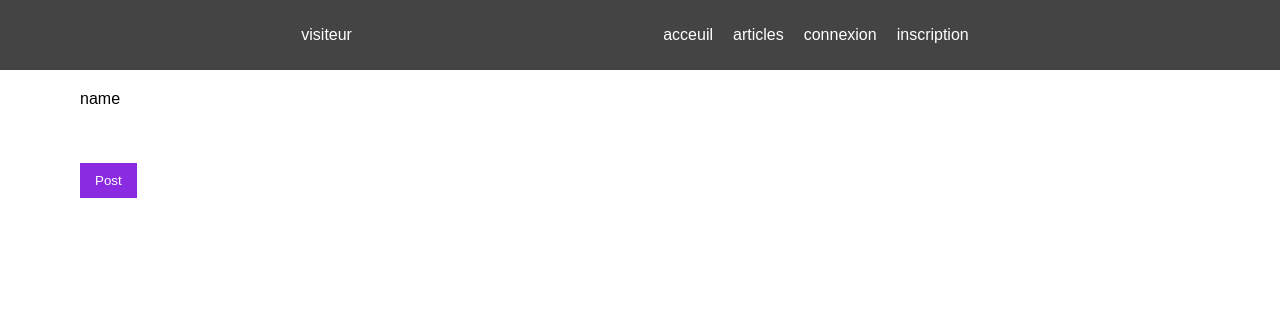
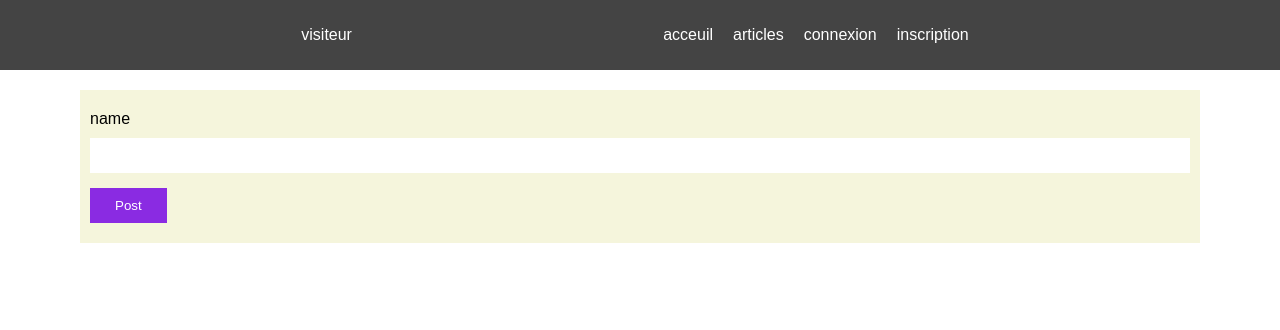
Before and after one commit to Wahil-dev/projet-revisions, a PHP site: page /new_category.php in a window 1280 px wide. Shown: the top 330 px of the page. Run offline with PHP 8.4, Linux system fonts and the light colour scheme; the visitor is signed in with stand-in values (Sample User, id 1); data that the repository does not hold is empty.

Commit message:
new_category page style

```diff
--- a/assets/css/style.css
+++ b/assets/css/style.css
@@ -15,12 +15,13 @@
 }
 
 .btn-custom {
-    padding: 10px 15px;
+    padding: 10px 25px;
     background-color: blueviolet;
     outline: none;
     border: none;
     cursor: pointer;
     color: white;
+    margin-top: 5px;
 }
 .btn-custom:hover {
     background-color: rgb(159, 96, 218);
@@ -169,3 +170,11 @@ header a {
 
 
 /*______________________________________________________*/
+
+/* ------------------- categories-box ------------------ */
+.categories-box {
+    width: 100% !important;
+    min-height: 100px !important;
+}
+
+/*______________________________________________________*/
--- a/inc/b_new_category.php
+++ b/inc/b_new_category.php
@@ -18,18 +18,17 @@
 
         if(!empty($name)) {
             if(Categories::is_exist($name)) {
-                $nameErr = "category exist déja !";
+                $_SESSION["nameErr"] = "category exist déja !";
                 header("location: ../new_category.php");
                 exit();
             }
             $new_category = new Categories($name);
             if($new_category) {
-                header("location: ../articles.php");
+                header("location: ../article.php");
                 exit();
             }
         } else {
             $_SESSION["nameErr"] = $nameErr;
-
             header("location: ../new_category.php");
             exit();
         }
--- a/new_category.php
+++ b/new_category.php
@@ -6,7 +6,7 @@
     $user->redirect_if_not_logged();
     require_once("inc/head.php");
 ?>
-
+    <div class="box-form categories-box">
         <form class="form" action="inc/b_new_category.php" method="post">
             <label for="name">name</label>
             <input type="text" name="name" id="name" class="inp">
@@ -15,8 +15,7 @@
             <input type="submit" value="Post" class="btn-custom">
             <span class="err-msg"><?php echo isset($_SESSION["postErr"]) ? $_SESSION["postErr"] : ""?></span>
         </form>
-
-
+    </div>
 <?php
     require_once("inc/footer.php");
     Authentication::delete_error_session();
```
Lines whose indentation alone changed are shown as unchanged.
